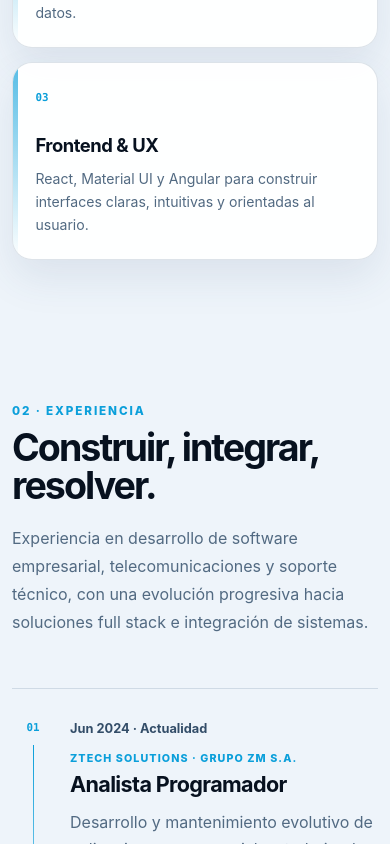
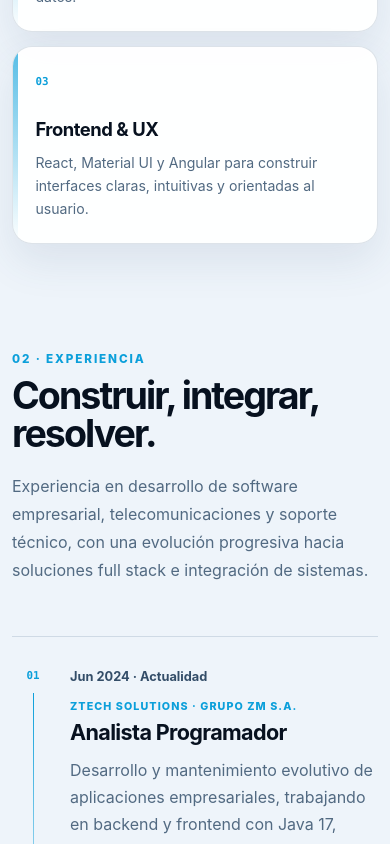
Before and after one commit to DanielDGe/danieldge.github.io, a React (Vite) app: page / in a window 390 px wide. Shown: the part 2750-3594 px from the top of the page. Built offline with nearby package versions, Linux system fonts and the light colour scheme.

Commit message:
style: tighten mobile section spacing

```diff
--- a/src/styles/global.css
+++ b/src/styles/global.css
@@ -2000,7 +2000,7 @@ svg {
   }
 
   .section {
-    padding: 4.25rem 0 4.75rem;
+    padding: 3.25rem 0 3.5rem;
   }
 
   .hero {
```
